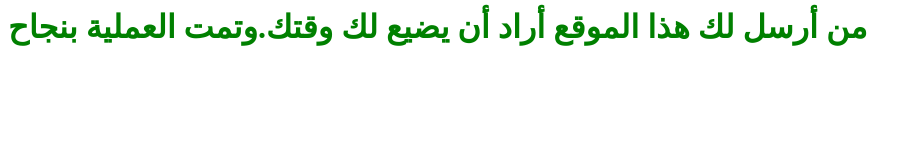
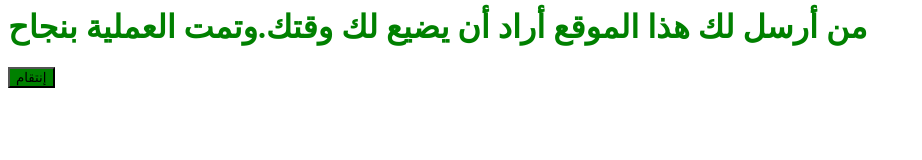
Before and after one commit to Clarot345/Almarifa, a plain HTML site: page index.html in a window 1280 px wide. Shown: the whole page, without its empty margins (0-922 px from the left). Drawn offline with Linux system fonts and the light colour scheme.

Commit message:
Update index.html

```diff
--- a/index.html
+++ b/index.html
@@ -1,4 +1,5 @@
 <html>
  <title>المعرفة</title>
  <h1 style="color: green;">من أرسل لك هذا الموقع أراد أن يضيع لك وقتك.وتمت العملية بنجاح</h1>
+ <button style="background-color: green;">إنتقام</button>
 <html>
```
